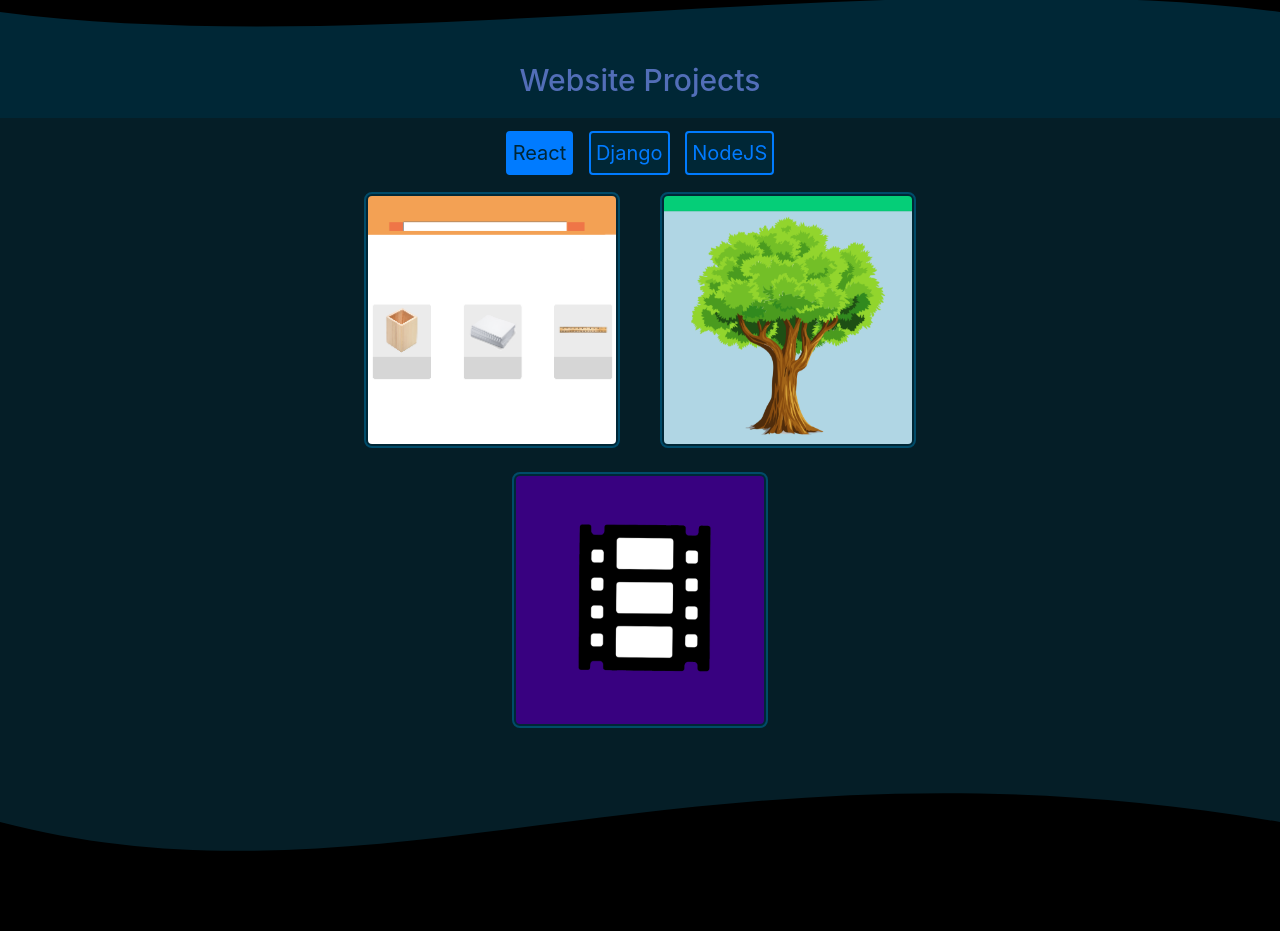
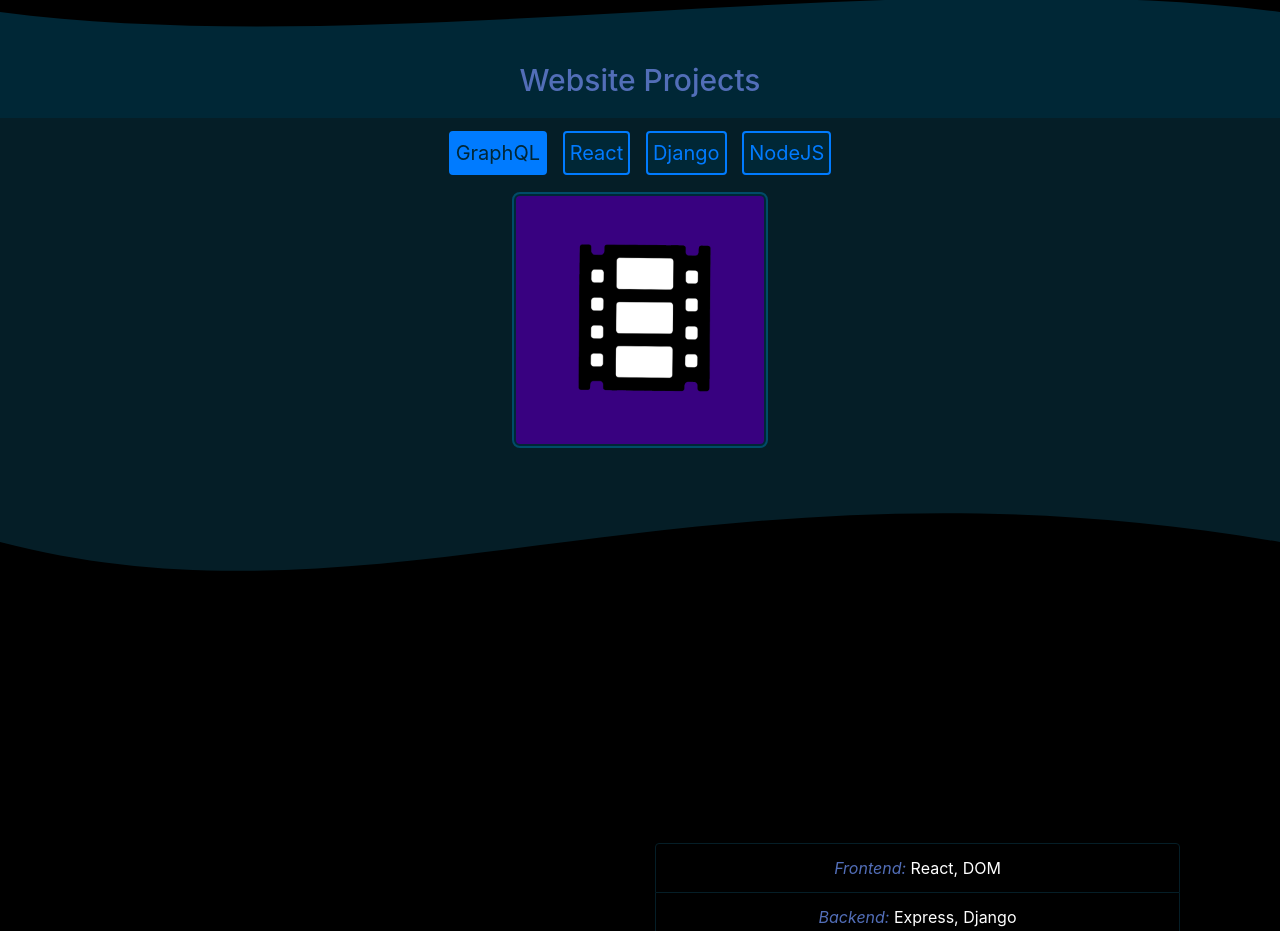
Before and after one commit to PlasmaDiffusion/PlasmaDiffusion.github.io, a plain HTML site: page index.html in a window 1280 px wide. Shown: the part 1080-2011 px from the top of the page. Drawn offline with nearby package versions, Linux system fonts and the light colour scheme.

Commit message:
GraphQL filter

```diff
--- a/index.html
+++ b/index.html
@@ -89,8 +89,8 @@
 
                 <h2 style="border-radius: 0px; padding-top:0px">Website Projects</h2>
                 <div class="lead" style="text-align: center;">
+                    <button class="filter" id="GraphQLFilter" value="images/GraphQL_Logo.png">GraphQL</button>
                     <button class="filter" id="ReactFilter" value="images/ReactLogo.png">React</button>
-                    <!-- <button class="filter" id="GraphQLFilter" value="images/ReactLogo.png">GraphQL</button> !-->
                     <button class="filter" id="DjangoFilter" value="images/djangoLogo.png">Django</button>
                     <button class="filter" id="NodeJSFilter" value="images/NodeJSLogo.png">NodeJS</button>
                 </div>
--- a/js/menuEvents.js
+++ b/js/menuEvents.js
@@ -20,7 +20,7 @@ document.addEventListener("DOMContentLoaded", () => {
   var projects = makeProjects();
   loadProjectData(projects);
 
-  filterProjectButton("images/ReactLogo.png");
+  filterProjectButton("images/GraphQL_Logo.png");
 
   //Button click events ---------------------------------------------------------------------------------------------
 
@@ -89,10 +89,10 @@ document.addEventListener("DOMContentLoaded", () => {
       button.onclick = () => {
         filterProjectButton(button.value);
         //Unhighlight other filter buttons
+        document.getElementById("GraphQLFilter").className = "filter";
         document.getElementById("ReactFilter").className = "filter";
         document.getElementById("DjangoFilter").className = "filter";
         document.getElementById("NodeJSFilter").className = "filter";
-        document.getElementById("GraphQLFilter").className = "filter";
 
 
         //Highlight the button that was just clicked
@@ -102,7 +102,7 @@ document.addEventListener("DOMContentLoaded", () => {
   });
 
   //Highlight the default filter
-  document.getElementById("ReactFilter").className = "filter highlighted";
+  document.getElementById("GraphQLFilter").className = "filter highlighted";
 
   //OnMouseOver events ---------------------------------------------------------------------------------------------
 
--- a/js/projects.js
+++ b/js/projects.js
@@ -137,13 +137,13 @@ export function makeProjects() {
       false,
       "https://movie-rater-ts.netlify.app/",
       "https://github.com/PlasmaDiffusion/Movie-Rater",
-      "A work in progress site for you to review movies. It used an external API to get actual movies and descriptions, but the site also uses graphQL for its own movie reviews data.",
+      "A site for you to review movies. It used an external API to get actual movies and descriptions, but the site also uses GraphQL for its own movie reviews data.",
       "The project was made with React in the frontend (in Typescript), and NodeJS in the backend. Both ends use GraphQL (the front end uses Apollo).",
 
       null,
       "images/MovieRaterThumbnail.png",
       ["images/MovieRater0.png"],
-      ["images/ReactLogo.png", "images/NodeJSLogo.png"]
+      ["images/ReactLogo.png", "images/GraphQL_Logo.png"]
     )
   );
 
```
Also changed, not shown: images/GraphQL_Logo.png (added).
